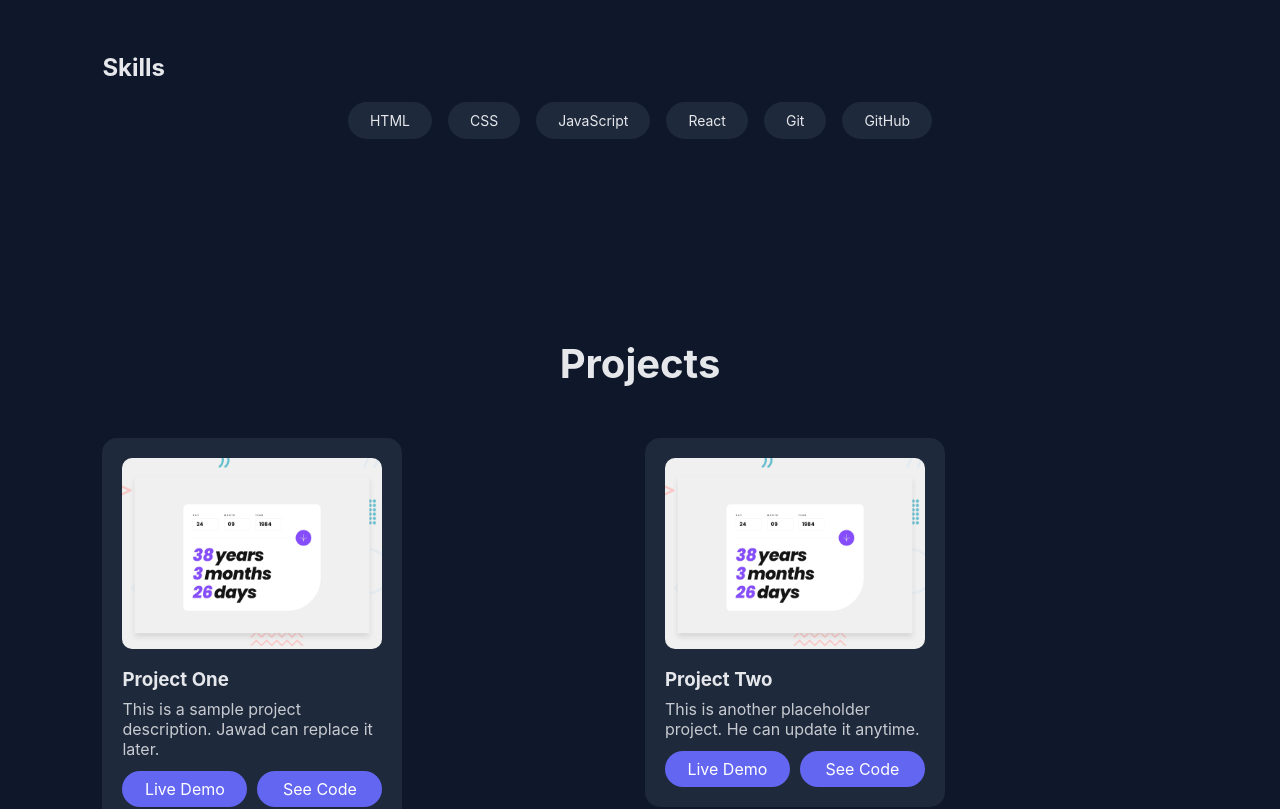
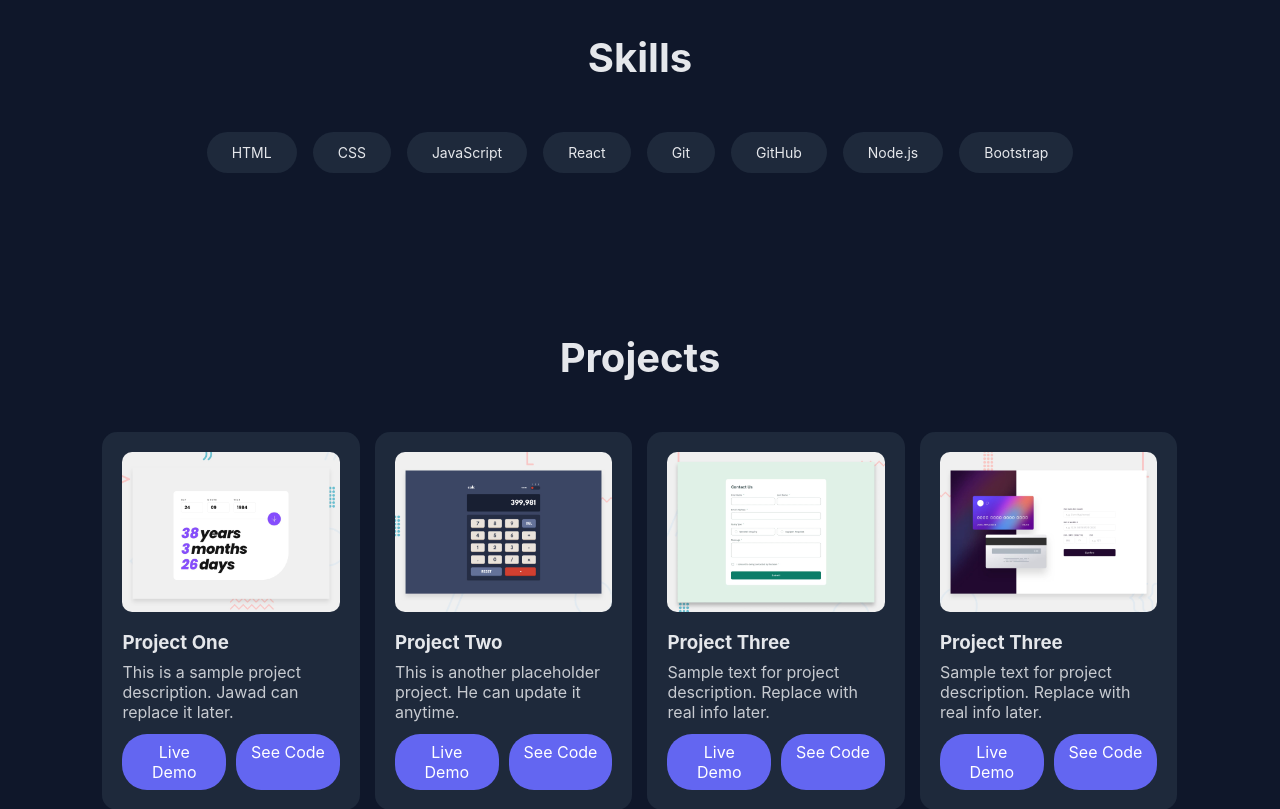
Before and after one commit to mirzajawad804/Portfolio, a React (Vite) app: page / in a window 1280 px wide. Shown: the part 1220-2029 px from the top of the page. Built offline with nearby package versions, Linux system fonts and the light colour scheme.

Commit message:
update some stlying & add css for skill seaction

```diff
--- a/src/components/Projects.jsx
+++ b/src/components/Projects.jsx
@@ -1,12 +1,21 @@
-import React from "react";
+import React, { useEffect } from "react";
+import AOS from "aos";
+import "aos/dist/aos.css";
 import { Swiper, SwiperSlide } from "swiper/react";
 import "swiper/css";
 import projectsData from "../data/projectsData";
 import "../styles/global.css";
 
 function Projects() {
+  useEffect(() => {
+    AOS.init({
+      duration: 800, // animation duration
+      once: false,   // animate every time you scroll
+    });
+  }, []);
+
   return (
-    <section id="projects">
+    <section id="projects" data-aos="fade-up">
       <h2 className="section-title">Projects</h2>
 
       <Swiper
@@ -14,13 +23,18 @@ function Projects() {
         slidesPerView={4}
         grabCursor={true}
         breakpoints={{
-          768: { slidesPerView: 2 },
-          480: { slidesPerView: 1 }
+          1024: { slidesPerView: 4, spaceBetween: 15 },
+          768: { slidesPerView: 2, spaceBetween: 10 },
+          0: { slidesPerView: 1, spaceBetween: 5 }
         }}
       >
-        {projectsData.map(project => (
+        {projectsData.map((project, index) => (
           <SwiperSlide key={project.id}>
-            <div className="project-card">
+            <div
+              className="project-card"
+              data-aos="fade-up"
+              data-aos-delay={index * 100} // stagger animation
+            >
               <img src={project.image} alt={project.title} />
               <div className="project-info">
                 <h3>{project.title}</h3>
--- a/src/components/Skills.jsx
+++ b/src/components/Skills.jsx
@@ -1,17 +1,24 @@
 import React from "react";
 import "../styles/global.css";
+
 function Skills() {
+  const skills = ["HTML", "CSS", "JavaScript", "React", "Git", "GitHub", "Node.js", "Bootstrap"];
+
   return (
     <section id="skills" data-aos="fade-up">
-      <h2>Skills</h2>
+      <h2 className="section-title">Skills</h2>
 
       <div className="skills-row">
-        <span className="skill-pill">HTML</span>
-        <span className="skill-pill">CSS</span>
-        <span className="skill-pill">JavaScript</span>
-        <span className="skill-pill">React</span>
-        <span className="skill-pill">Git</span>
-        <span className="skill-pill">GitHub</span>
+        {skills.map((skill, index) => (
+          <span
+            key={index}
+            className="skill-pill"
+            data-aos="zoom-in"
+            data-aos-delay={index * 100} // stagger effect
+          >
+            {skill}
+          </span>
+        ))}
       </div>
     </section>
   );
--- a/src/data/projectsData.js
+++ b/src/data/projectsData.js
@@ -11,7 +11,7 @@ const projectsData = [
     id: 2,
     title: "Project Two",
     description: "This is another placeholder project. He can update it anytime.",
-    image: "../src/assets/images/project-img/age-calculator-app.jpg",
+    image: "../src/assets/images/project-img/Calculator-app.jpg",
     liveDemo: "#",
     code: "#"
   },
@@ -19,26 +19,26 @@ const projectsData = [
     id: 3,
     title: "Project Three",
     description: "Sample text for project description. Replace with real info later.",
-    image: "../src/assets/images/project-img/age-calculator-app.jpg",
+    image: "../src/assets/images/project-img/contact-form.jpg",
     liveDemo: "#",
     code: "#"
   },
    {
-    id: 3,
+    id: 4,
+    title: "Project Three",
+    description: "Sample text for project description. Replace with real info later.",
+    image: "../src/assets/images/project-img/Interactive-card-details-form.jpg",
+    liveDemo: "#",
+    code: "#"
+  }, {
+    id: 5,
     title: "Project Three",
     description: "Sample text for project description. Replace with real info later.",
     image: "../src/assets/images/project-img/age-calculator-app.jpg",
     liveDemo: "#",
     code: "#"
   }, {
-    id: 3,
-    title: "Project Three",
-    description: "Sample text for project description. Replace with real info later.",
-    image: "../src/assets/images/project-img/age-calculator-app.jpg",
-    liveDemo: "#",
-    code: "#"
-  }, {
-    id: 3,
+    id: 6,
     title: "Project Three",
     description: "Sample text for project description. Replace with real info later.",
     image: "../src/assets/images/project-img/age-calculator-app.jpg",
--- a/src/styles/global.css
+++ b/src/styles/global.css
@@ -129,35 +129,63 @@ section {
   font-size: 13px;
 }
 
-/* ---------- Skills Section ---------- */
+/* Skills Section */
+section#skills {
+  text-align: center;
+  padding: 80px 8%;
+}
+
 .skills-row {
   display: flex;
+  flex-wrap: wrap;
+  justify-content: center; /* center horizontally */
   gap: 16px;
-  overflow-x: auto;
-  padding: 20px 0;
-  justify-content: center;
+  margin-top: 30px;
 }
 
 .skill-pill {
-  padding: 10px 22px;
+  padding: 12px 25px;
   background: #1e293b;
   border-radius: 30px;
   white-space: nowrap;
   font-size: 14px;
   cursor: default;
-  transition: 0.3s;
+  transition: all 0.3s ease;
+  opacity: 0.9;
 }
 
+/* Hover animation */
 .skill-pill:hover {
   background: #6366f1;
+  transform: translateY(-5px) scale(1.05);
+  opacity: 1;
 }
 
-/* Projects Section */
+/* Floating AOS animation for all pills */
+.skill-pill[data-aos="zoom-in"] {
+  opacity: 0;
+  transform: scale(0.7);
+}
+
+.skill-pill[data-aos].aos-animate {
+  opacity: 1;
+  transform: scale(1);
+}
+
+/* Responsive */
+@media (max-width: 768px) {
+  .skill-pill {
+    padding: 10px 18px;
+    font-size: 13px;
+  }
+}
+
+
 section#projects {
   text-align: center;
   width: 100%;
   padding: 80px 8%;
-  overflow: hidden; /* keep container clean */
+  box-sizing: border-box;
 }
 
 .section-title {
@@ -165,34 +193,13 @@ section#projects {
   margin-bottom: 50px;
 }
 
-/* Horizontal scroll gallery */
-.projects-gallery {
-  display: flex;
-  gap: 20px;
-  overflow-x: auto;
-  padding-bottom: 20px;
-  scroll-behavior: smooth;
-  flex-wrap: nowrap; /* crucial for horizontal scroll */
-  width: 100%;
-}
-
-/* Ensure scroll works even on mobile */
-.projects-gallery::-webkit-scrollbar {
-  display: none;
-}
-.projects-gallery {
-  -ms-overflow-style: none;  /* IE/Edge */
-  scrollbar-width: none;  /* Firefox */
-}
-
-/* Each project card */
 .project-card {
-  flex: 0 0 auto; /* important: auto width based on content */
-  width: 300px;   /* fixed width for horizontal scroll */
   background: #1e293b;
   border-radius: 15px;
   padding: 20px;
   text-align: left;
+  box-sizing: border-box; /* important */
+  width: 100%; /* allow Swiper to control width */
   transition: transform 0.3s, box-shadow 0.3s;
 }
 
@@ -236,6 +243,16 @@ section#projects {
   background: #4f46e5;
 }
 
+/* Responsive Cards */
+@media (max-width: 1024px) {
+  .project-card { padding: 18px; }
+}
+
+@media (max-width: 768px) {
+  .project-card { padding: 15px; }
+}
+
+
 /* Responsive */
 @media (max-width: 1024px) {
   .project-card { width: 260px; }
@@ -243,7 +260,7 @@ section#projects {
 
 @media (max-width: 768px) {
   .projects-gallery { gap: 15px; padding-bottom: 15px; }
-  .project-card { width: 220px; padding: 15px; }
+  .project-card {  padding: 15px; }
 }
 
 
```
